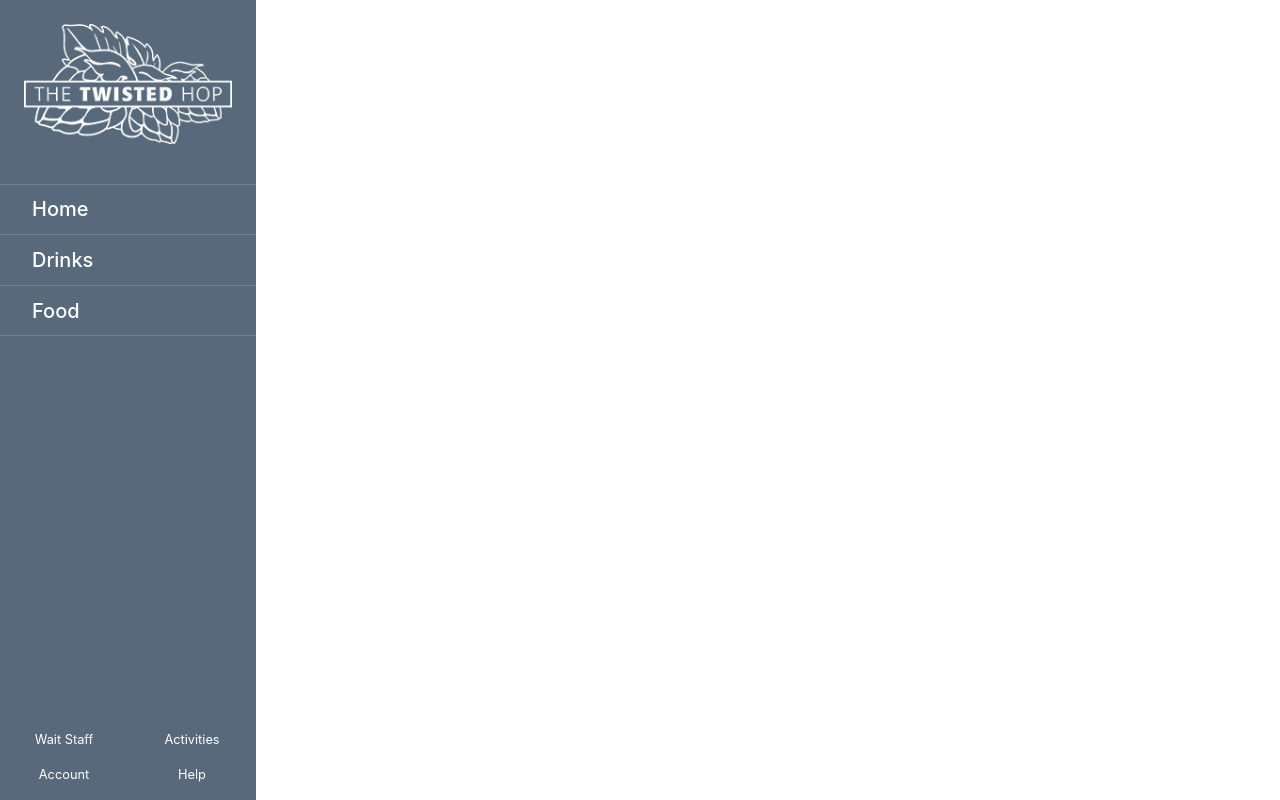
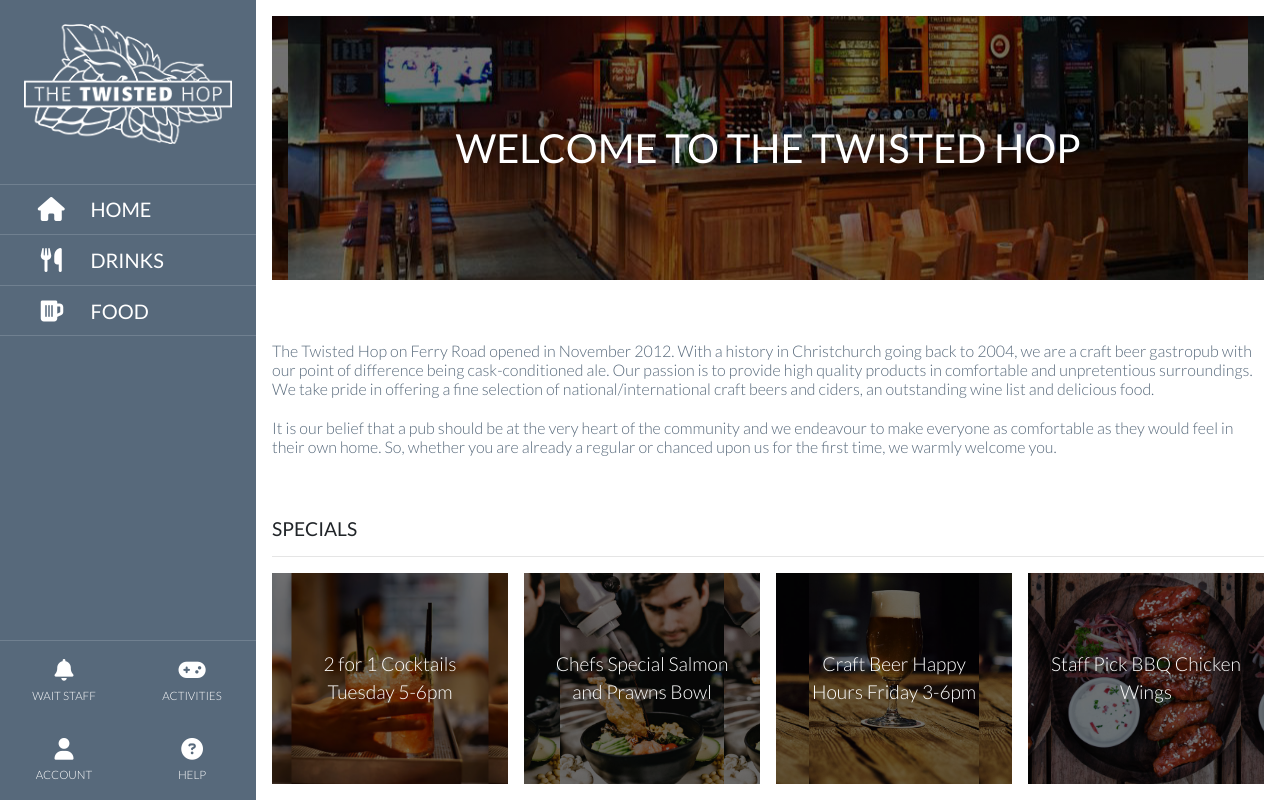
Before and after one commit to Bright-Web/twisted-hop-app, a website: page index.html in a window 1280 px wide. Drawn offline with nearby package versions, Linux system fonts and the light colour scheme.

Commit message:
base layer down

```diff
--- a/index.html
+++ b/index.html
@@ -6,6 +6,8 @@
     <meta http-equiv="X-UA-Compatible" content="ie=edge" />
     <title>Twisted Hop</title>
 
+    <script src="https://kit.fontawesome.com/0fd52a7f62.js" crossorigin="anonymous"></script>
+    <link href="https://fonts.googleapis.com/css?family=Lato:100,300,400,700,900&display=swap" rel="stylesheet">
     <link
       rel="stylesheet"
       href="/node_modules/bootstrap/dist/css/bootstrap.min.css"
@@ -13,6 +15,7 @@
     <link rel="stylesheet" href="/dist/css/app.min.css" />
   </head>
   <body>
+    <div class="appwrap">
       <nav class="nav">
         <div class="nav__wrapper">
           <div class="nav__top">
@@ -24,6 +27,7 @@
                 <li class="nav__item">
                   <a class="nav__link" href="#">
                     <div class="nav__link-content">
+                        <i class="nav__link-icon fas fa-home"></i>
                       <h5 class="nav__item-title">Home</h5>
                     </div>
                   </a>
@@ -31,6 +35,7 @@
                 <li class="nav__item">
                   <a class="nav__link" href="#">
                     <div class="nav__link-content">
+                        <i class="nav__link-icon fas fa-utensils"></i>
                       <h5 class="nav__item-title">Drinks</h5>
                     </div>
                   </a>
@@ -38,6 +43,7 @@
                 <li class="nav__item nav__item--last">
                   <a class="nav__link" href="#">
                     <div class="nav__link-content">
+                        <i class="nav__link-icon fas fa-beer"></i>
                       <h5 class="nav__item-title">Food</h5>
                     </div>
                   </a>
@@ -48,24 +54,55 @@
           <div class="nav__bottom">
             <div class="nav__grid">
               <div class="nav__grid-item">
-              <div class="nav__icon"></div>
+                <i class="nav__grid-icon fas fa-bell"></i>
                 <p class="nav__grid-item-title">Wait Staff</p>
               </div>
               <div class="nav__grid-item">
-              <div class="nav__icon"></div>
+                <i class="nav__grid-icon fas fa-gamepad"></i>
                 <p class="nav__grid-item-title">Activities</p>
               </div>
               <div class="nav__grid-item">
-              <div class="nav__icon"></div>
+                <i class="nav__grid-icon fas fa-user"></i>
                 <p class="nav__grid-item-title">Account</p>
               </div>
               <div class="nav__grid-item">
-              <div class="nav__icon"></div>
+                <i class="nav__grid-icon fas fa-question-circle"></i>
                 <p class="nav__grid-item-title">Help</p>
               </div>
             </div>
           </div>
         </div>
       </nav>
+      <section class="main">
+        <div class="main__heading">
+            <h1 class="main__title">Welcome to The Twisted Hop</h1>
+        </div>
+        <p class="main__text">
+            The Twisted Hop on Ferry Road opened in November 2012. With a history in Christchurch going back to 2004, we are a craft beer gastropub with our point of difference being cask-conditioned ale. Our passion is to provide high quality products in comfortable and unpretentious surroundings. We take pride in offering a fine selection of national/international craft beers and ciders, an outstanding wine list and delicious food. </br> </br>
+            It is our belief that a pub should be at the very heart of the community and we endeavour to make everyone as comfortable as they would feel in their own home. So, whether you are already a regular or chanced upon us for the first time, we warmly welcome you.
+        </p>
+        <div class="specials">
+          <h3 class="specials__title">Specials</h3>
+          <hr class="specials__line">
+          <div class="specials__wrap">
+            <div class="specials__item specials__item--1">
+              <p class="specials__name">2 for 1 Cocktails Tuesday 5-6pm</p>
+            </div>
+            <div class="specials__item specials__item--2">
+              <p class="specials__name">Chefs Special Salmon and Prawns Bowl</p>
+            </div>
+            <div class="specials__item specials__item--3">
+              <p class="specials__name">Craft Beer Happy Hours Friday 3-6pm</p>
+            </div>
+            <div class="specials__item specials__item--4">
+              <p class="specials__name">Staff Pick BBQ Chicken Wings</p>
+            </div>
+          </div>
+        </div>
+
+      </section>
+    </div>
+
+
   </body>
 </html>
--- a/scss/app.scss
+++ b/scss/app.scss
@@ -1,20 +1,44 @@
-
-h1, h2, h3, h4, h5, h6{
+h1,
+h2,
+h3,
+h4,
+h5,
+h6 {
   margin: 0;
+  font-family: "Lato", sans-serif;
+  text-transform: uppercase
 }
 
 a {
   color: white;
 }
 
+p {
+    margin-bottom: 0;
+  font-family: "Lato", sans-serif;
+  color: #57697b;
+  line-height: 1.2em;
+  font-weight: 300;
+}
+h3 {
+    font-size: 1.2em;
+    font-weight: 400;
+}
+.appwrap {
+  display: flex;
+}
 .nav {
   background-color: #57697b;
   height: 100vh;
   width: 20vw;
   color: #fff;
 
+  &__link-icon {
+    font-size: 1.5em;
+    text-align: center;
+}
 
-    &__logo{
+  &__logo {
     width: 100%;
     padding: 1.5em;
   }
@@ -24,24 +48,118 @@
     flex-direction: column;
     justify-content: space-between;
   }
-    &__items{
+  &__items {
     list-style: none;
     padding: 1em 0 0 0;
   }
-    &__item{
+  &__item {
     width: 100%;
     border-top: 1px solid slategray;
-        &--last{
+    &--last {
       border-bottom: 1px solid slategray;
+    }
+    &-title{
+        padding-left: 1em;
     }
   }
   &__link-content {
     padding: 0.8em 2em;
+    display: grid;
+    grid-template-columns: 1fr 4fr;
+    align-items: center;
   }
-    &__grid{
+  &__grid {
     display: grid;
     grid-template-columns: 1fr 1fr;
     text-align: center;
     font-size: 0.8em;
+    // grid-gap: 1em;
+    height: 100%;
+    border-top: 1px solid slategray;
+    justify-content: center;
+    align-items: center;
+
+
+    &-item-title{
+        color: #fff;
+        text-transform: uppercase;
+        font-size: 0.9em;
+        padding-top: 0.5em;
+    }
+    &-icon{
+        font-size: 1.7em;
+    }
+
+  }
+  &__bottom{
+      height: 20vh;
   }
 }
+
+.main {
+  width: 80vw;
+  height: 100vh;
+  padding: 1em;
+  display: flex;
+    flex-direction: column;
+    justify-content: space-between;
+
+  &__heading {
+    height: 33vh;
+    background: linear-gradient(rgba(0, 0, 0, 0.55)),
+      url(/assets/bar.jpg) center;
+    position: relative;
+    display: flex;
+    justify-content: center;
+    align-items: center;
+  }
+  &__title {
+    color: #fff;
+    text-transform: uppercase;
+  }
+  &__text {
+    padding: 1em 0;
+  }
+}
+
+.specials{
+
+    &__wrap{
+        display: grid;
+        grid-template-columns: 1fr 1fr 1fr 1fr;
+        grid-gap: 1em;
+    }
+    &__item{
+        display: flex;
+        justify-content: center;
+        align-items: center;
+        text-align: center;
+    }
+    &__item--1{
+        background: linear-gradient(rgba(0, 0, 0, 0.55)),
+        url(/assets/cocktails.jpg) center;
+        background-size: contain;
+    }
+    &__item--2{
+        background: linear-gradient(rgba(0, 0, 0, 0.55)),
+        url(/assets/chefs.jpg) center;
+        background-size: contain;
+    }
+    &__item--3{
+        background: linear-gradient(rgba(0, 0, 0, 0.55)),
+        url(/assets/beerspecial.jpg) center;
+        background-size: contain;
+    }
+    &__item--4{
+        background: linear-gradient(rgba(0, 0, 0, 0.55)),
+        url(/assets/wings.jpg) center;
+        background-size: contain;
+    }
+
+    &__name{
+        font-size: 1.2em;
+        padding: 4em 1em;
+        color: #fff;
+        line-height: 1.5em;
+    }
+}
```
Also changed, not shown: assets/bar.jpg (added), assets/barview.jpg (added), assets/beerspecial.jpg (added), assets/chefs.jpg (added), assets/cocktails.jpg (added), assets/wings.jpg (added), dist/css/app.min.css, 2 other files. Lines whose indentation alone changed are shown as unchanged.
